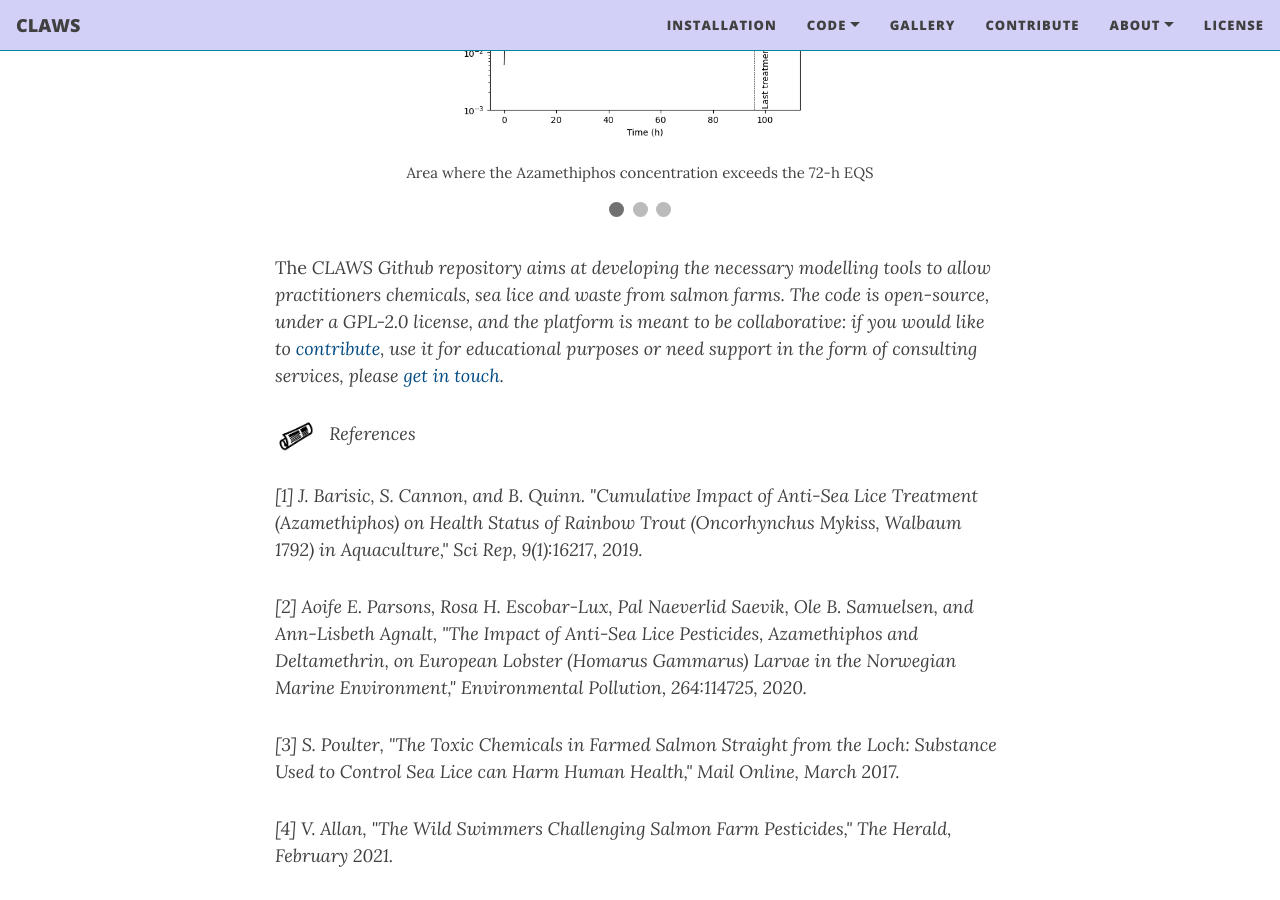
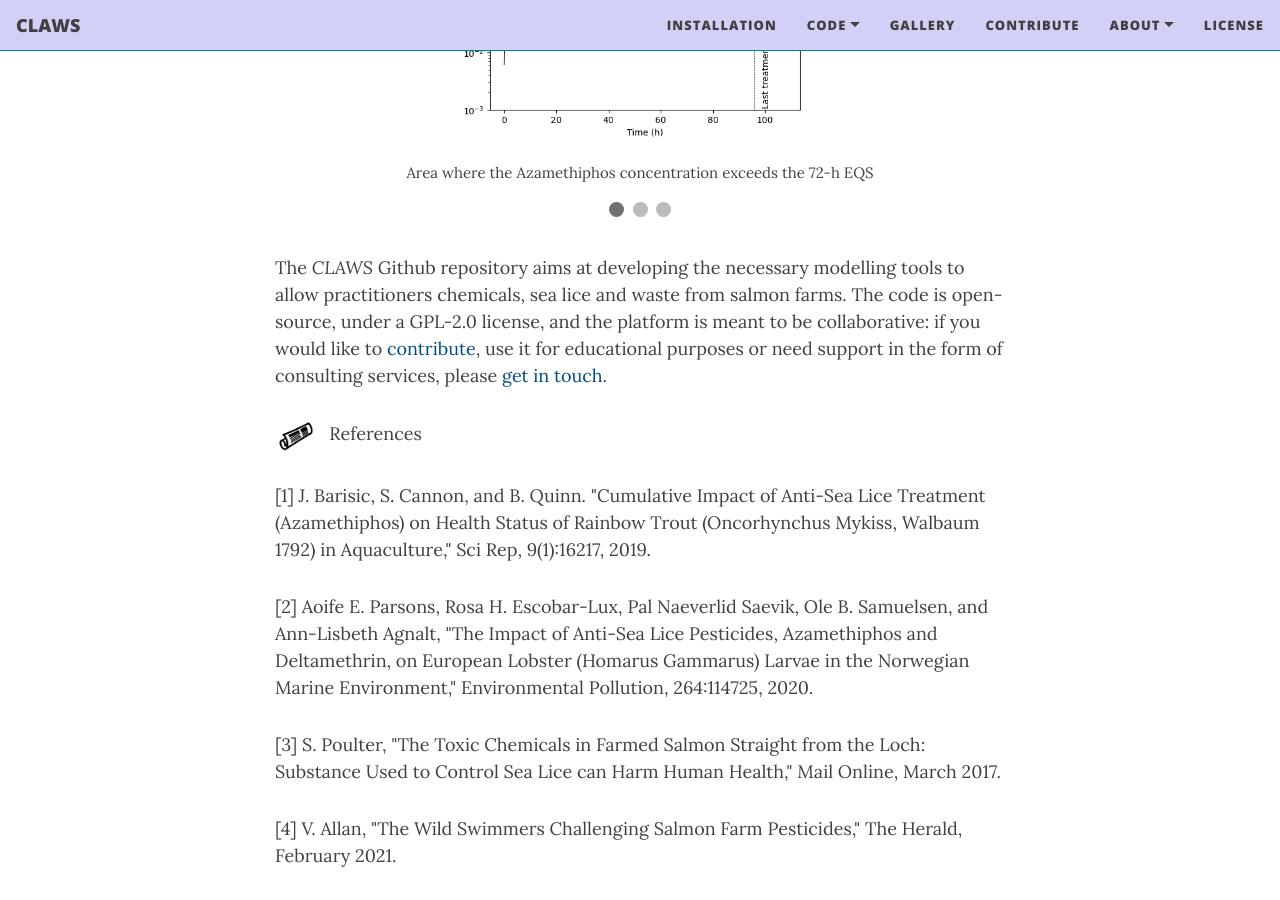
Before and after one commit to claws-scot/claws-scot.github.io, a Jekyll site: the page built from index.html, in a window 1280 px wide and 900 px high, scrolled down 633 px. Built offline with Jekyll 4.4.1, drawn with Linux system fonts in a browser that asks for light colours; nearby versions of some CDN libraries; the list of posts is cut into pages by our own code.

Commit message:
Editing web pages

```diff
--- a/index.html
+++ b/index.html
@@ -51,7 +51,7 @@
 </div>
 
 <p>
-The <i>CLAWS<i> Github repository aims at developing the necessary modelling tools to allow practitioners chemicals, sea lice and waste from salmon farms. The code is open-source, under a GPL-2.0 license, and the platform is meant to be collaborative: if you would like to <a href="https://claws-scot.github.io/contribute/">contribute</a>, use it for educational purposes or need support in the form of consulting services, please <a href="https://claws-scot.github.io/contact">get in touch</a>.
+The <i>CLAWS</i> Github repository aims at developing the necessary modelling tools to allow practitioners chemicals, sea lice and waste from salmon farms. The code is open-source, under a GPL-2.0 license, and the platform is meant to be collaborative: if you would like to <a href="https://claws-scot.github.io/contribute/">contribute</a>, use it for educational purposes or need support in the form of consulting services, please <a href="https://claws-scot.github.io/contact">get in touch</a>.
 </p>
 
 <p><img src="/docs/icons/publis.png" width="40"> &nbsp; References</p>
```
